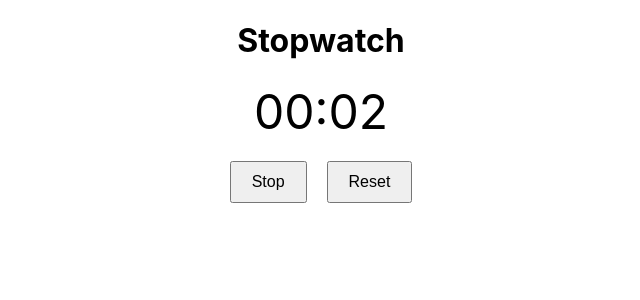
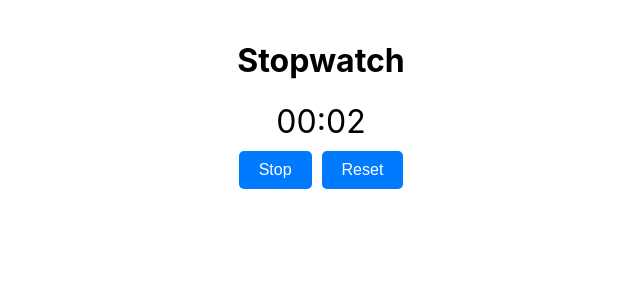
Before and after one commit to Shweta308/XStopwatch, a React (Create React App) app: page / in a window 1280 px wide. Both pictures are taken after a click on the button "Start". Shown: the top 300 px of the page, without its empty margins (319-959 px from the left). Built offline with nearby package versions, Linux system fonts and the light colour scheme.

Commit message:
updated app.js

```diff
--- a/src/App.css
+++ b/src/App.css
@@ -1,4 +1,4 @@
-.stopwatch {
+/* .stopwatch {
   text-align: center;
 }
 
@@ -16,4 +16,36 @@
 
 .buttons button:hover {
   background-color: #ddd;
+} */
+.stopwatch {
+  display: flex;
+  flex-direction: column;
+  align-items: center;
+  margin-top: 20px;
 }
+
+.time {
+  font-size: 2rem;
+  margin-bottom: 10px;
+}
+
+.buttons {
+  display: flex;
+  justify-content: center;
+  gap: 10px;
+}
+
+button {
+  padding: 10px 20px;
+  font-size: 1rem;
+  cursor: pointer;
+  border: none;
+  border-radius: 5px;
+  background-color: #007bff;
+  color: #fff;
+  transition: background-color 0.3s;
+}
+
+button:hover {
+  background-color: #0056b3;
+}
--- a/src/App.js
+++ b/src/App.js
@@ -1,10 +1,17 @@
-import './App.css';
+import React, { useState, useRef, useEffect } from "react";
+import "./App.css";
 
-import React, { useState, useRef } from "react";
 function Stopwatch() {
   const [isRunning, setIsRunning] = useState(false);
   const [time, setTime] = useState(0);
   const intervalRef = useRef(null);
+
+  // Cleanup interval when component unmounts
+  useEffect(() => {
+    return () => {
+      clearInterval(intervalRef.current);
+    };
+  }, []);
 
   const startStopwatch = () => {
     if (!isRunning) {
@@ -15,6 +22,11 @@
       clearInterval(intervalRef.current);
     }
     setIsRunning(!isRunning);
+  };
+
+  const stopStopwatch = () => {
+    clearInterval(intervalRef.current);
+    setIsRunning(false);
   };
 
   const resetStopwatch = () => {
@@ -39,7 +51,7 @@
         {!isRunning ? (
           <button onClick={startStopwatch}>Start</button>
         ) : (
-          <button onClick={startStopwatch}>Stop</button>
+          <button onClick={stopStopwatch}>Stop</button>
         )}
         <button onClick={resetStopwatch}>Reset</button>
       </div>
```
